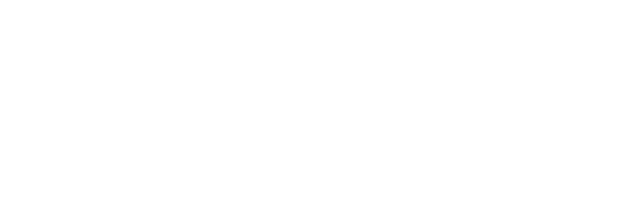
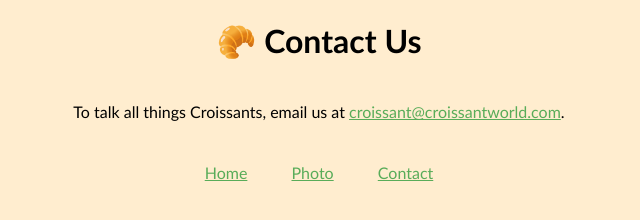
Before and after one commit to loisMac/Croissant, a plain HTML site: page contact.html in a window 1280 px wide. Shown: the whole page, without its empty margins (321-961 px from the left). Drawn offline with Linux system fonts and the light colour scheme.

Commit message:
Added in Html and CSS

```diff
--- a/contact.html
+++ b/contact.html
@@ -3,9 +3,14 @@
 <head>
     <meta charset="UTF-8">
     <meta name="viewport" content="width=device-width, initial-scale=1.0">
-    <title>Document</title>
+    <link rel="stylesheet" href="/css/style.css">
+    <title>Contact Us</title>
 </head>
 <body>
-
+   <h1>🥐 Contact Us</h1>
+   <p>To talk all things Croissants, email us at <a href="mailto:croissant@croissantworld.com" class="email">croissant@croissantworld.com</a>.</p>
+   <a href="/index.html">Home</a>
+   <a href="/photo.html">Photo</a>
+   <a href="/contact.html">Contact</a>
 </body>
 </html>
--- /dev/null
+++ b/css/style.css
@@ -0,0 +1,28 @@
+body {
+    text-align: center;
+    font-family:'Trebuchet MS', 'Lucida Sans Unicode', 'Lucida Grande', 'Lucida Sans', Arial, sans-serif;
+    background-color: rgb(255, 237, 207) ;
+}
+
+p {
+    line-height: 22px;
+    margin: 40px 0;
+}
+
+a {
+    padding: 20px;
+    color: rgb(89, 172, 89);
+}
+
+.email {
+    margin: 0;
+    padding: 0;
+}
+
+img {
+    margin: 0 auto;
+    display: block;
+    max-width: 60%;
+    padding: 40px;
+
+}
```
Also changed, not shown: index.html (+10 -2 lines), photo.html (+7 -2 lines).
